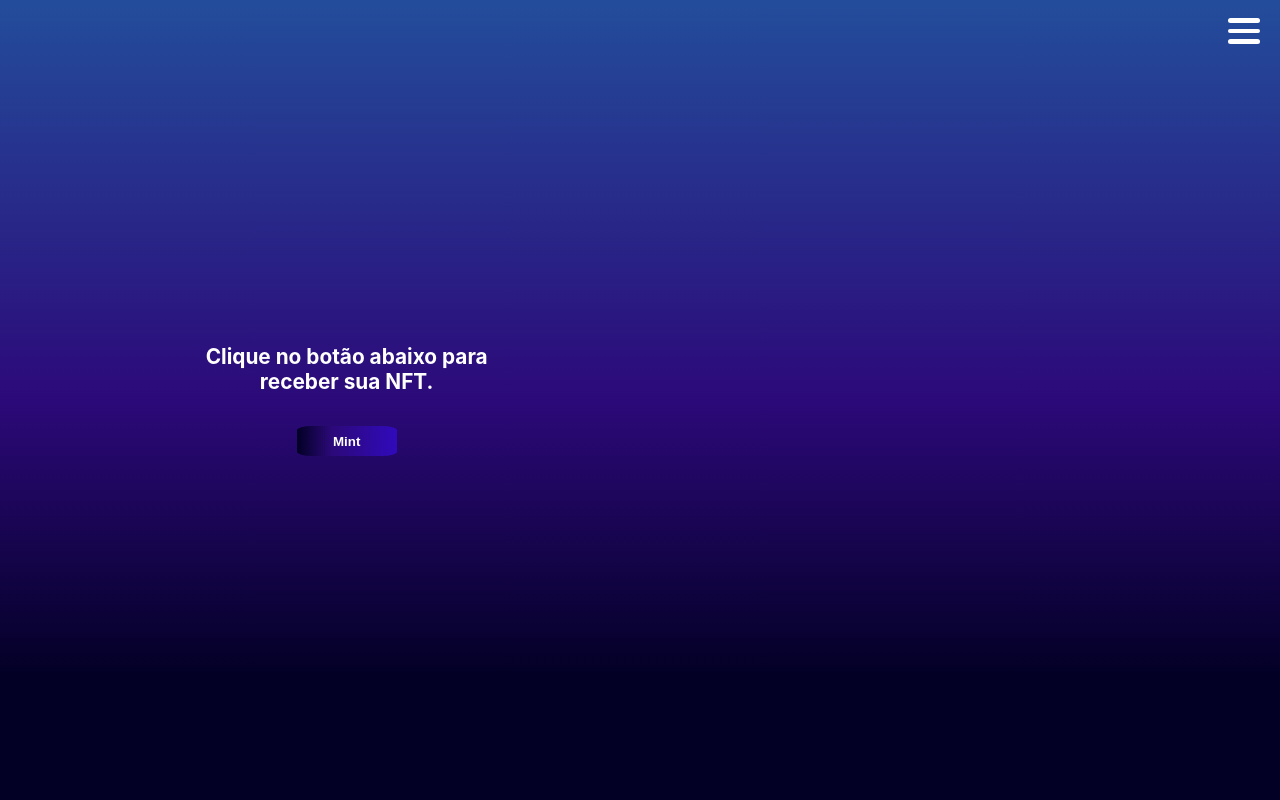
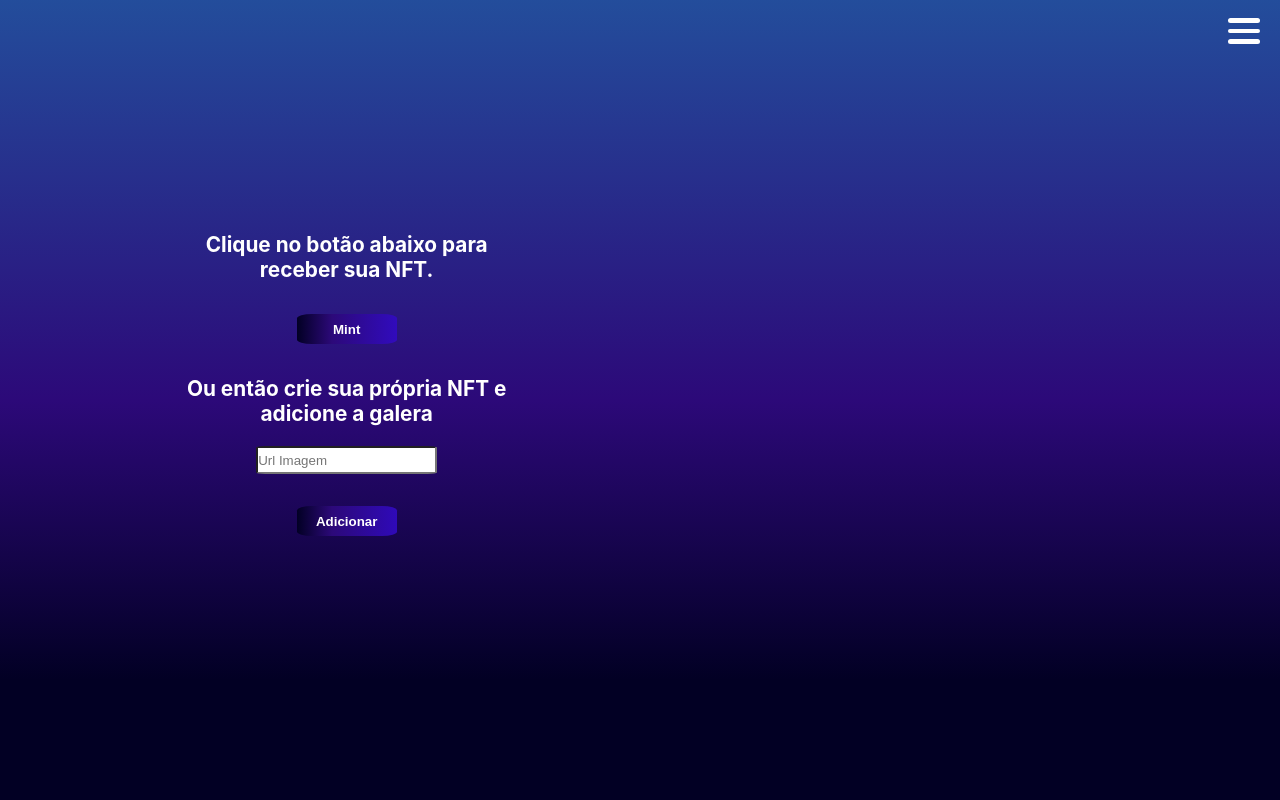
Before and after one commit to JVSREco19/ProjetoDesenvolvimentoWeb, a React app: page / in a window 1280 px wide. Shown: the top 800 px of the page. Built offline with nearby package versions, Linux system fonts and the light colour scheme; no server answers.

Commit message:
Tentando Implementar o Get

```diff
--- a/package.json
+++ b/package.json
@@ -6,6 +6,7 @@
     "@testing-library/jest-dom": "^5.16.4",
     "@testing-library/react": "^13.3.0",
     "@testing-library/user-event": "^13.5.0",
+    "axios": "^0.27.2",
     "react": "^18.2.0",
     "react-dom": "^18.2.0",
     "react-icons": "^4.4.0",
--- a/src/components/landingPage/LandingPage.css
+++ b/src/components/landingPage/LandingPage.css
@@ -41,10 +41,17 @@ html {
     color: white;
 }
 
+#input {
+    margin-top: 20px;
+    border-radius: 5%;
+    height: 1.5rem;
+}
+
 #mint-button {
     height: 30px;
     width: 100px;
     margin-top: 10%;
+    margin-bottom: 10%;
     border-radius: 15%;
     border-style: inherit;
     font-weight: bold;
--- a/src/components/landingPage/LandingPage.js
+++ b/src/components/landingPage/LandingPage.js
@@ -1,6 +1,7 @@
 import './LandingPage.css';
 import styled, { css } from 'styled-components'
-import React, { useState } from 'react';
+import axios from "axios";
+import React, { useState, useEffect } from 'react';
 
 function LandingPage() {
 
@@ -69,6 +70,18 @@ function LandingPage() {
   `
 
   const [open, setOpen] = useState(false);
+  const [images, setImages] = useState([]);
+  const [urlImage, setUrlImage] = useState("");
+
+
+  const url = "https://appnftbackends.herokuapp.com/"
+
+  useEffect(() => {
+    fetch(url + "images")
+      .then((response) => response.json())
+      .then((data) => setImages(data))
+      .catch((err) => console.log(err));
+  }, [url]);
 
   function mint() {
 
@@ -89,13 +102,25 @@ function LandingPage() {
         document.getElementById("galeria-imagens").append(divImage);
         divImage.append(imgNFT);
         divImage.append(buttonConfig);
-        buttonConfig.append(icon)
       })
       .then(function (err) {
         console.log(err);
       })
 
   }
+
+  function addNFT() {
+    if (urlImage !== "") {
+      axios.post(url + "images", {
+        urlImage: urlImage
+      })
+        .then()
+        .catch((err) => console.log(err));
+    } else {
+      console.log("Preencha os campos.")
+    }
+  }
+
   return (
     <div className="LandingPage">
       <body>
@@ -119,8 +144,14 @@ function LandingPage() {
         <section id="mint-page">
 
           <div id="mint-box">
+
             <h1 id="mint-title">Clique no botão abaixo para receber sua NFT.</h1>
             <button id="mint-button" type="button" onClick={mint}>Mint</button>
+
+            <h1 id="mint-title">Ou então crie sua própria NFT e adicione a galera</h1>
+            <input id="input" type="text" value={urlImage} onChange={(e) => setUrlImage(e.target.value)} placeholder='Url Imagem'></input>
+            <button id="mint-button">Adicionar</button>
+
           </div>
           <div id="image">
             <img id="imagem1" src="./../assets/img/nothing.png"></img>
```
Also changed, not shown: 1 other file.
